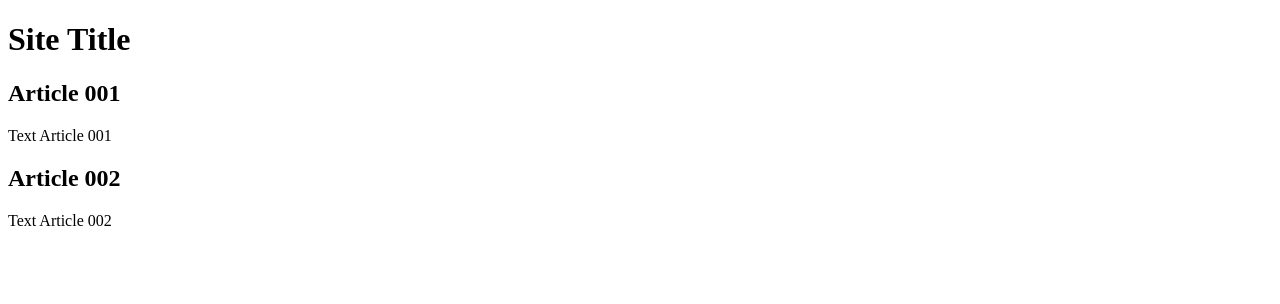
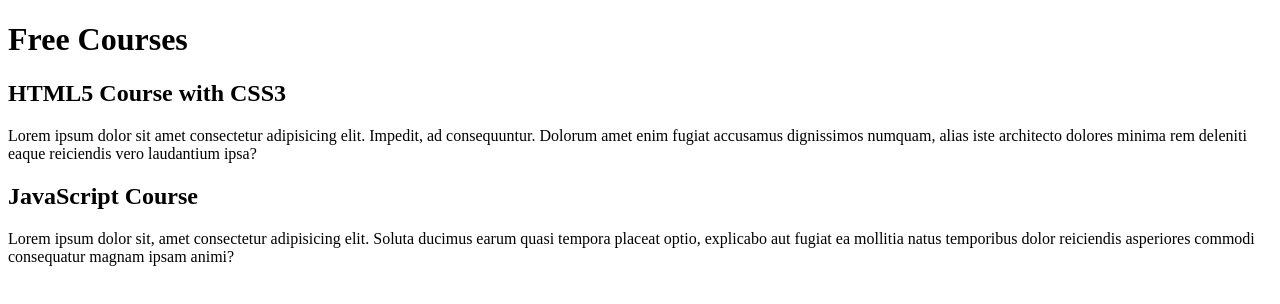
Before and after one commit to MCLeitao/website-design, a plain HTML site: page index.html in a window 1280 px wide. Drawn offline with Linux system fonts and the light colour scheme.

Commit message:
I started writing the content

```diff
--- a/index.html
+++ b/index.html
@@ -8,15 +8,15 @@
 <body>
     <main>
         <header>
-            <h1>Site Title</h1>
+            <h1>Free Courses</h1>
         </header>
         <article>
-            <h2>Article 001</h2>
-            <p>Text Article 001</p>
+            <h2>HTML5 Course with CSS3</h2>
+            <p>Lorem ipsum dolor sit amet consectetur adipisicing elit. Impedit, ad consequuntur. Dolorum amet enim fugiat accusamus dignissimos numquam, alias iste architecto dolores minima rem deleniti eaque reiciendis vero laudantium ipsa?</p>
         </article>
         <article>
-            <h2>Article 002</h2>
-            <p>Text Article 002</p>
+            <h2>JavaScript Course</h2>
+            <p>Lorem ipsum dolor sit, amet consectetur adipisicing elit. Soluta ducimus earum quasi tempora placeat optio, explicabo aut fugiat ea mollitia natus temporibus dolor reiciendis asperiores commodi consequatur magnam ipsam animi?</p>
         </article>
     </main>
 </body>
```
